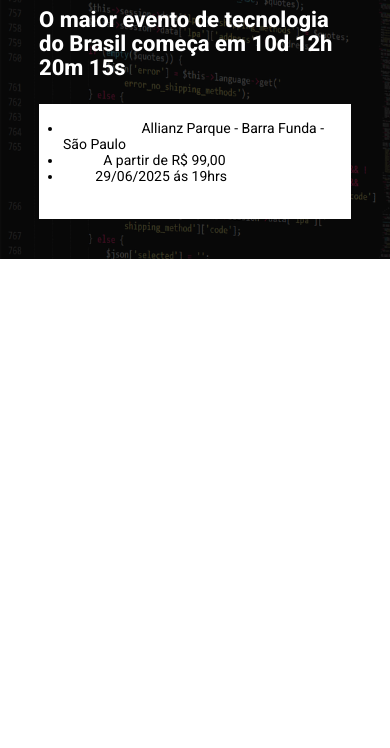
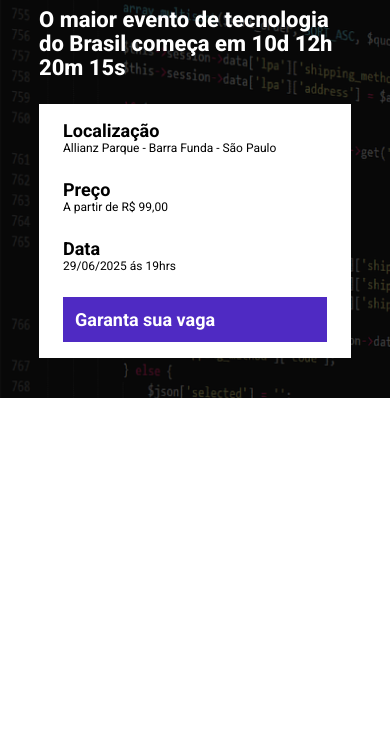
Before and after one commit to Mauroleao/ebac_tech_talks, a website built with Parcel: page src/index.html in a window 390 px wide. Shown: the part 96-844 px from the top of the page. Built offline with nearby package versions, Linux system fonts and the light colour scheme.

Commit message:
Finalizando o Hero

```diff
--- a/src/index.html
+++ b/src/index.html
@@ -17,7 +17,7 @@
         O maior evento de tecnologia do Brasil começa em 10d 12h 20m 15s
       </p>
       <div class="infos-bar">
-        <ul>
+        <ul class="infos-bar__infos">
           <li class="infos-bar__infos__item">
             <b>Localização</b>
             Allianz Parque - Barra Funda - São Paulo
--- a/src/styles/components/_buttons.scss
+++ b/src/styles/components/_buttons.scss
@@ -1,11 +1,24 @@
-.buttons {
+.button {
     padding: 12px;
     font-size: 18px;
     font-weight: bold;
     text-decoration: none;
+    text-align: center;
+    white-space: nowrap;
 
-    &.buttons--primary {
+    &--primary {
         color: #fff;
         background-color: #4f2ac3;
     }
+
+    @media (max-width: 640px) {
+        display: block;
+        width:100%;
+        align-items: center;
+    }
+
+    @media (max-width: 1024px) {
+        display: flex;
+        align-items:center;
+    }
 }
--- a/src/styles/components/_infos_bar.scss
+++ b/src/styles/components/_infos_bar.scss
@@ -5,14 +5,14 @@
     justify-content: space-between;
 
     &__infos {
-    display : flex;
-    gap: 40px;
+        display : flex;
+        gap: 40px;
 
         &__item {
             font-size: 14px;
-            color: #000; // Updated to follow BEM convention
+            color: #000;
 
-            &__bold {
+            b {
                 color: #000;
                 font-size: 18px;
                 display: block;
@@ -24,8 +24,22 @@
     @media (max-width: 640px) {
         display: block;
 
-        .infos-bar__infos {
+        &__infos {
             display: block;
+
+            &__item {
+                margin-bottom: 24px;
+            }
+        }
+    }
+
+    @media (max-width: 1024px) {
+        &__infos {
+            gap: 16px;
+
+            &__item {
+                font-size: 12px;
+            }
         }
     }
 }
--- a/src/styles/main.scss
+++ b/src/styles/main.scss
@@ -8,6 +8,7 @@
     box-sizing: border-box;
     font-family: Roboto, sans-serif;
     color: #fff;
+    list-style: none;
 }
 
 .container{
```
